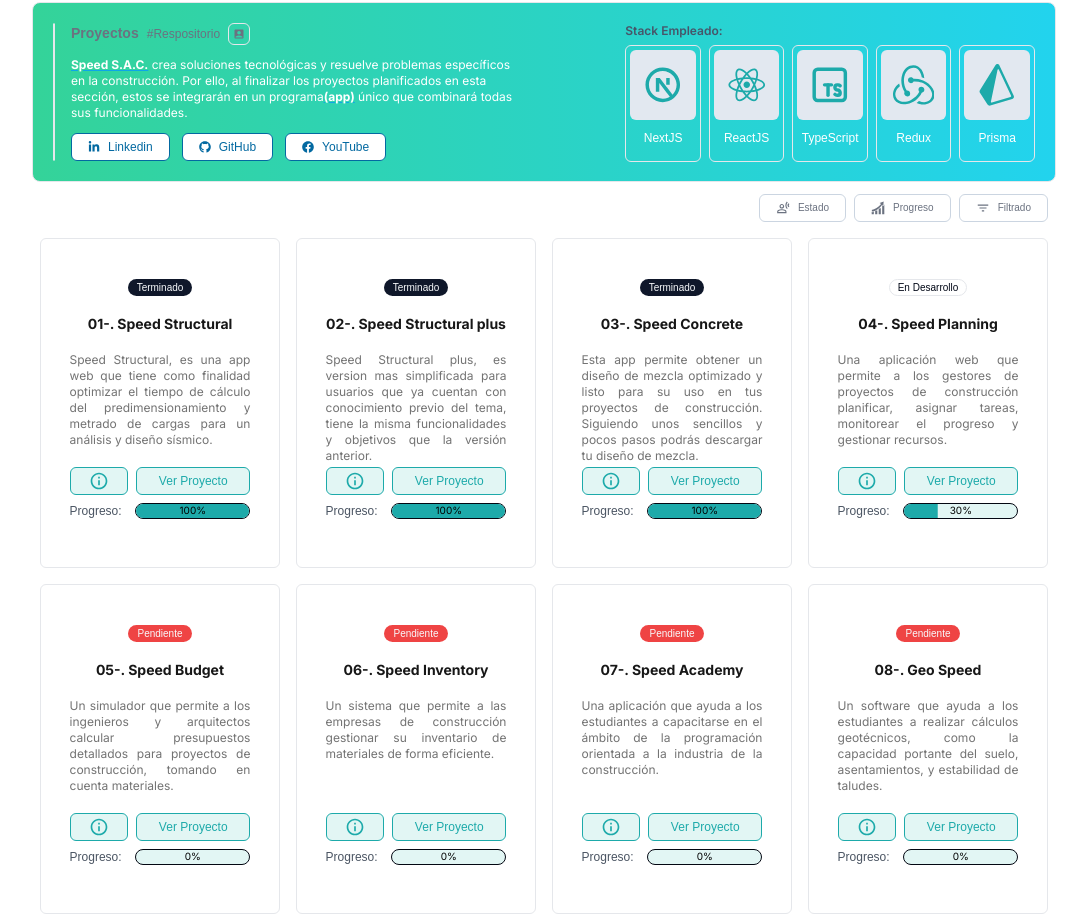
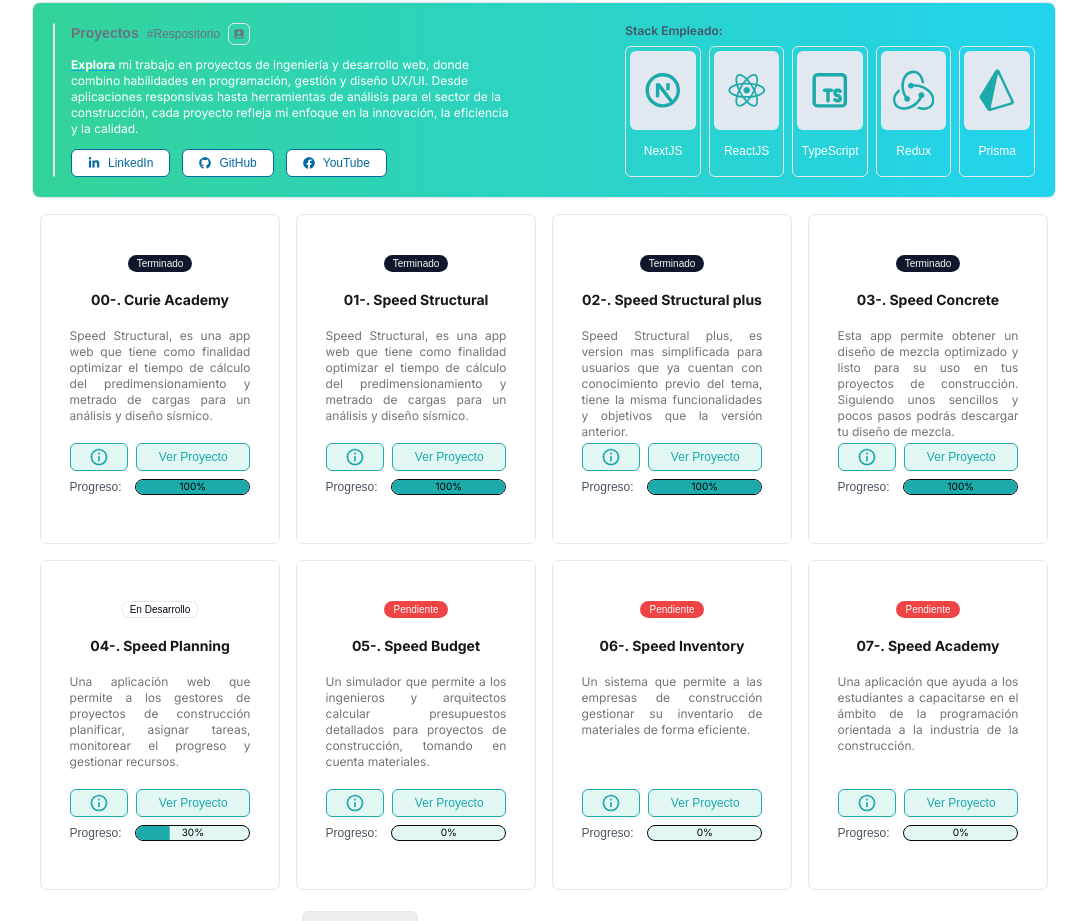
Before and after one commit to Yopax/Speed-Company, a Next.js app: page /proyectos in a window 1280 px wide. Shown: the part 70-991 px from the top of the page, without its empty margins (96-1183 px from the left). Built offline with nearby package versions, Linux system fonts and the light colour scheme.

Commit message:
Refactor project interface and add Embla Carousel package

```diff
--- a/src/app/proyectos/page.tsx
+++ b/src/app/proyectos/page.tsx
@@ -7,9 +7,8 @@
 import { MdAccountBox } from "react-icons/md";
 import ButtonLink from "@/components/02_Proyectos/ButtonLink";
 import ToolAcount from "@/components/02_Proyectos/ToolAcount";
-import { Button } from "@/components/ui/button";
-import { Link } from "lucide-react";
-import Filter from "@/components/02_Proyectos/Filter";
+import {Filter} from "@/components/02_Proyectos/Filter";
+
 
 function page() {
   return (
@@ -42,20 +41,15 @@
                   </div>
                   <div className="font-normal text-white max-[425px]:w-full py-3 max-[425px]:pt-3 max-[425px]:pb-0 inter">
                     <a className=" underline  decoration-sky-500 font-bold">
-                      Speed S.A.C.
+                    Explora
                     </a>{" "}
-                    crea soluciones tecnológicas y resuelve problemas
-                    específicos en la construcción. Por ello, al finalizar los
-                    proyectos planificados en esta sección, estos se integrarán
-                    en un programa
-                    <a
-                      target="_blank"
-                      href="https://speed-general-app.vercel.app/"
-                      className=" underline  decoration-sky-500 font-bold"
-                    >
-                      (app)
-                    </a>{" "}
-                    único que combinará todas sus funcionalidades.
+                    mi trabajo en proyectos de ingeniería y desarrollo
+                    web, donde combino habilidades en programación, gestión y
+                    diseño UX/UI. Desde aplicaciones responsivas hasta
+                    herramientas de análisis para el sector de la construcción,
+                    cada proyecto refleja mi enfoque en la innovación, la
+                    eficiencia y la calidad.
+
                   </div>
                   <ButtonLink />
                 </div>
@@ -71,7 +65,6 @@
             </div>
           </div>
         </div>
-        <Filter />
         <div className="w-[80%] mx-auto text-center items-center grid grid-cols-4 max-[1024px]:grid-cols-3 max-[768px]:grid-cols-2 max-[425px]:grid-cols-1 justify-center mt-2 mb-8">
           <CardProyect projects={initialData.proyectos} />
         </div>
--- a/src/components/02_Proyectos/ButtonLink.tsx
+++ b/src/components/02_Proyectos/ButtonLink.tsx
@@ -6,28 +6,26 @@
 
 function ButtonLink() {
   return (
-    <>
-      <div className="flex space-x-3 max-[425px]:hidden ">
-        <Button className=" border-sky-700 bg-white space-x-2 max-[425px]:text-text-xs">
-          <a href="#">
-            <FaLinkedinIn className="text-xs lnueva text-sky-700" />
-          </a>
-          <label className="text-xs lnueva text-sky-700">Linkedin</label>
+    <div className="flex space-x-3 max-[425px]:hidden">
+      <a href="https://www.linkedin.com/in/darli-barreto/" target="_blank" rel="noopener noreferrer">
+        <Button className="border-sky-700 bg-white space-x-2 max-[425px]:text-text-xs">
+          <FaLinkedinIn className="text-xs lnueva text-sky-700" />
+          <span className="text-xs lnueva text-sky-700">LinkedIn</span>
         </Button>
+      </a>
+      <a href="https://github.com/Yopax" target="_blank" rel="noopener noreferrer">
         <Button className="border-sky-700 bg-white space-x-2 max-[425px]:text-text-xs">
-          <a href="">
-            <FaGithub className="text-xs lnueva text-sky-700" />
-          </a>
-          <label className="text-xs lnueva text-sky-700">GitHub</label>
+          <FaGithub className="text-xs lnueva text-sky-700" />
+          <span className="text-xs lnueva text-sky-700">GitHub</span>
         </Button>
+      </a>
+      <a href="https://www.youtube.com/@DarliWBR" target="_blank" rel="noopener noreferrer">
         <Button className="border-sky-700 bg-white space-x-2 max-[425px]:text-text-xs">
-          <a href="">
-            <FaFacebook className="text-xs lnueva text-sky-700" />
-          </a>
-          <label className="text-xs lnueva text-sky-700">YouTube</label>
+          <FaFacebook className="text-xs lnueva text-sky-700" />
+          <span className="text-xs lnueva text-sky-700">YouTube</span>
         </Button>
-      </div>
-    </>
+      </a>
+    </div>
   );
 }
 
--- a/src/components/02_Proyectos/CardProyect.tsx
+++ b/src/components/02_Proyectos/CardProyect.tsx
@@ -1,9 +1,16 @@
-import React from "react";
+import React, { useState } from "react";
 import { Button } from "@/components/ui/button";
 import Link from "next/link";
 import { Badge } from "@/components/ui/badge";
 import { MdInfoOutline } from "react-icons/md";
 import { Progress } from "@/components/ui/progress";
+import {
+  Pagination,
+  PaginationContent,
+  PaginationItem,
+  PaginationNext,
+  PaginationPrevious,
+} from "@/components/ui/pagination";
 import { Project } from "@/interfaces";
 
 interface Props {
@@ -11,11 +18,38 @@
 }
 
 export const CardProyect = ({ projects }: Props) => {
+  const rowsPerPage = 8;
+  const [currentPage, setCurrentPage] = useState(1);
+  const [statusFilter, setStatusFilter] = useState<string>(""); // Estado del filtro
+
+  // Filtrar proyectos según el estado seleccionado
+  const filteredProjects = statusFilter
+    ? projects.filter((project) => project.status === statusFilter)
+    : projects;
+
+  const totalPages = Math.ceil(filteredProjects.length / rowsPerPage);
+  const currentProjects = filteredProjects.slice(
+    (currentPage - 1) * rowsPerPage,
+    currentPage * rowsPerPage
+  );
+
+  const handlePrevious = () => {
+    if (currentPage > 1) {
+      setCurrentPage(currentPage - 1);
+    }
+  };
+
+  const handleNext = () => {
+    if (currentPage < totalPages) {
+      setCurrentPage(currentPage + 1);
+    }
+  };
+
   return (
     <>
-      {projects.map((project) => (
+      {currentProjects.map((project) => (
         <div
-          key={project.slug}
+          key={project.id}
           className="flex mx-2 my-2 max-sm:mx-0 flex-col border items-center justify-center font-bold rounded-md h-[330px]"
         >
           <Badge variant={project.statuscolor}>{project.status}</Badge>
@@ -39,8 +73,9 @@
           </div>
           <div className="flex-col mx-auto space-x-2 w-[76%] my-2">
             <div className="w-full flex items-center">
-              <label className="text-xs text-start font-normal lnueva w-1/3 mr-2">Progreso:</label>
-
+              <label className="text-xs text-start font-normal lnueva w-1/3 mr-2">
+                Progreso:
+              </label>
               <div className="relative w-2/3">
                 <Progress
                   className="border border-gray-950 h-4 w-full"
@@ -57,6 +92,53 @@
           </div>
         </div>
       ))}
+
+      {/* Paginación */}
+      <div className="flex space-x-10 items-center justify-between">
+        <div className="flex justify-center my-4">
+          <Pagination>
+            <PaginationContent>
+              <PaginationItem>
+                <PaginationPrevious
+                  className={
+                    currentPage === 1
+                      ? "pointer-events-none opacity-50 text-black text-xs letratwo font-semibold"
+                      : undefined
+                  }
+                  onClick={handlePrevious}
+                />
+              </PaginationItem>
+
+              <PaginationItem>
+                <PaginationNext
+                  className={
+                    currentPage === totalPages
+                      ? "pointer-events-none opacity-50 "
+                      : undefined
+                  }
+                  onClick={handleNext}
+                />
+              </PaginationItem>
+            </PaginationContent>
+          </Pagination>
+        </div>
+        <div className="flex space-x-2 items-center ">
+          <p className="text-black text-xs letratwo font-semibold">Filtrado:</p>
+          <select
+            value={statusFilter}
+            onChange={(e) => {
+              setStatusFilter(e.target.value);
+              setCurrentPage(1); // Reiniciar la página al cambiar el filtro
+            }}
+            className="border text-black text-xs letratwo font-semibold rounded-md p-2"
+          >
+            <option value="">Todos</option>
+            <option value="Terminado">Terminado</option>
+            <option value="Pendiente">Pendiente</option>
+            <option value="En Desarrollo">En Desarrollo</option>
+          </select>
+        </div>
+      </div>
     </>
   );
 };
--- a/src/components/02_Proyectos/Filter.tsx
+++ b/src/components/02_Proyectos/Filter.tsx
@@ -1,45 +1,54 @@
 import React from "react";
-import { Button } from "../ui/button";
-import { MdFilterList } from "react-icons/md";
-import { MdOutlineSpatialTracking } from "react-icons/md";
-import { GiProgression } from "react-icons/gi";
+import { useState } from "react"
+import { Project } from "@/interfaces";
 
-function Filter() {
+interface Props {
+  projects: Project[];
+}
+
+export  const Filter = ({ projects }: Props) => {
+  const rowsPerPage = 8;
+  const [currentPage, setCurrentPage] = useState(1);
+  const [statusFilter, setStatusFilter] = useState<string>(""); // Estado del filtro
+
+  // Filtrar proyectos según el estado seleccionado
+  const filteredProjects = statusFilter
+    ? projects.filter(project => project.status === statusFilter)
+    : projects;
+
+  const totalPages = Math.ceil(filteredProjects.length / rowsPerPage);
+  const currentProjects = filteredProjects.slice((currentPage - 1) * rowsPerPage, currentPage * rowsPerPage);
+
+  const handlePrevious = () => {
+    if (currentPage > 1) {
+      setCurrentPage(currentPage - 1);
+    }
+  };
+
+  const handleNext = () => {
+    if (currentPage < totalPages) {
+      setCurrentPage(currentPage + 1);
+    }
+  };
+
+
   return (
     <>
-      <div className="flex max-[425px]:flex-col px-2 max-[425px]:px-0 w-[80%] mt-3 justify-between mx-auto space-x-2 max-[425px]:space-x-0 items-center">
-        <div className="flex space-x-2 items-center">
-          <p className="text-black dark:text-white text-lg lnueva font-bold max-[425px]:mb-2"></p>
-        </div>
-        <div className="flex space-x-2">
-          <Button className="border-slate-300 max-[425px]:border bg-white ">
-            <a className="flex space-x-2 items-center text-gray-500" href="#">
-              <MdOutlineSpatialTracking className="max-[425px]:hidden" />
-              <label className="max-[425px]:text-[10px] font-normal text-[10px]">
-                Estado
-              </label>{" "}
-            </a>
-          </Button>
-          <Button className="border-slate-300 max-[425px]:border bg-white ">
-            <a className="flex space-x-2 items-center text-gray-500" href="#">
-              <GiProgression className="max-[425px]:hidden" />
-              <label className="max-[425px]:text-[10px] font-normal text-[10px]">
-                Progreso
-              </label>
-            </a>
-          </Button>
-          <Button className="border-slate-300 max-[425px]:border bg-white ">
-            <a className="flex space-x-2 items-center text-gray-500" href="#">
-              <MdFilterList className="max-[425px]:hidden" />
-              <label className="max-[425px]:text-[10px] font-normal text-[10px]">
-                Filtrado
-              </label>
-            </a>
-          </Button>
-        </div>
+      <div className="mb-4">
+        <select
+          value={statusFilter}
+          onChange={(e) => {
+            setStatusFilter(e.target.value);
+            setCurrentPage(1); // Reiniciar la página al cambiar el filtro
+          }}
+          className="border rounded-md p-2"
+        >
+          <option value="">Todos</option>
+          <option value="Terminado">Terminado</option>
+          <option value="Pendiente">Pendiente</option>
+          <option value="En Desarrollo">En Desarrollo</option>
+        </select>
       </div>
     </>
   );
-}
-
-export default Filter;
+};
--- /dev/null
+++ b/src/components/ui/pagination.tsx
@@ -0,0 +1,117 @@
+import * as React from "react"
+import { ChevronLeft, ChevronRight, MoreHorizontal } from "lucide-react"
+
+import { cn } from "@/lib/utils"
+import { ButtonProps, buttonVariants } from "@/components/ui/button"
+
+const Pagination = ({ className, ...props }: React.ComponentProps<"nav">) => (
+  <nav
+    role="navigation"
+    aria-label="pagination"
+    className={cn("mx-auto flex w-full justify-center", className)}
+    {...props}
+  />
+)
+Pagination.displayName = "Pagination"
+
+const PaginationContent = React.forwardRef<
+  HTMLUListElement,
+  React.ComponentProps<"ul">
+>(({ className, ...props }, ref) => (
+  <ul
+    ref={ref}
+    className={cn("flex flex-row items-center gap-1", className)}
+    {...props}
+  />
+))
+PaginationContent.displayName = "PaginationContent"
+
+const PaginationItem = React.forwardRef<
+  HTMLLIElement,
+  React.ComponentProps<"li">
+>(({ className, ...props }, ref) => (
+  <li ref={ref} className={cn("", className)} {...props} />
+))
+PaginationItem.displayName = "PaginationItem"
+
+type PaginationLinkProps = {
+  isActive?: boolean
+} & Pick<ButtonProps, "size"> &
+  React.ComponentProps<"a">
+
+const PaginationLink = ({
+  className,
+  isActive,
+  size = "icon",
+  ...props
+}: PaginationLinkProps) => (
+  <a
+    aria-current={isActive ? "page" : undefined}
+    className={cn(
+      buttonVariants({
+        variant: isActive ? "outline" : "ghost",
+        size,
+      }),
+      className
+    )}
+    {...props}
+  />
+)
+PaginationLink.displayName = "PaginationLink"
+
+const PaginationPrevious = ({
+  className,
+  ...props
+}: React.ComponentProps<typeof PaginationLink>) => (
+  <PaginationLink
+    aria-label="Go to previous page"
+    size="default"
+    className={cn("gap-1 pl-2.5", className)}
+    {...props}
+  >
+    <ChevronLeft className="h-4 w-4" />
+    <span className="text-black text-xs letratwo font-semibold">Previous</span>
+  </PaginationLink>
+)
+PaginationPrevious.displayName = "PaginationPrevious"
+
+const PaginationNext = ({
+  className,
+  ...props
+}: React.ComponentProps<typeof PaginationLink>) => (
+  <PaginationLink
+    aria-label="Go to next page"
+    size="default"
+    className={cn("gap-1 pr-2.5", className)}
+    {...props}
+  >
+    <span className="text-black text-xs letratwo font-semibold">Next</span>
+    <ChevronRight className="h-4 w-4" />
+  </PaginationLink>
+)
+PaginationNext.displayName = "PaginationNext"
+
+const PaginationEllipsis = ({
+  className,
+  ...props
+}: React.ComponentProps<"span">) => (
+  <span
+    aria-hidden
+    className={cn("flex h-9 w-9 items-center justify-center", className)}
+    {...props}
+  >
+    <MoreHorizontal className="h-4 w-4" />
+    <span className="sr-only">More pages</span>
+  </span>
+)
+PaginationEllipsis.displayName = "PaginationEllipsis"
+
+export {
+  Pagination,
+  PaginationContent,
+  PaginationEllipsis,
+  PaginationItem,
+  PaginationLink,
+  PaginationNext,
+  PaginationPrevious,
+}
--- /dev/null
+++ b/src/components/ui/table.tsx
@@ -0,0 +1,117 @@
+import * as React from "react"
+
+import { cn } from "@/lib/utils"
+
+const Table = React.forwardRef<
+  HTMLTableElement,
+  React.HTMLAttributes<HTMLTableElement>
+>(({ className, ...props }, ref) => (
+  <div className="relative w-full overflow-auto">
+    <table
+      ref={ref}
+      className={cn("w-full caption-bottom text-sm", className)}
+      {...props}
+    />
+  </div>
+))
+Table.displayName = "Table"
+
+const TableHeader = React.forwardRef<
+  HTMLTableSectionElement,
+  React.HTMLAttributes<HTMLTableSectionElement>
+>(({ className, ...props }, ref) => (
+  <thead ref={ref} className={cn("[&_tr]:border-b", className)} {...props} />
+))
+TableHeader.displayName = "TableHeader"
+
+const TableBody = React.forwardRef<
+  HTMLTableSectionElement,
+  React.HTMLAttributes<HTMLTableSectionElement>
+>(({ className, ...props }, ref) => (
+  <tbody
+    ref={ref}
+    className={cn("[&_tr:last-child]:border-0", className)}
+    {...props}
+  />
+))
+TableBody.displayName = "TableBody"
+
+const TableFooter = React.forwardRef<
+  HTMLTableSectionElement,
+  React.HTMLAttributes<HTMLTableSectionElement>
+>(({ className, ...props }, ref) => (
+  <tfoot
+    ref={ref}
+    className={cn(
+      "border-t bg-muted/50 font-medium [&>tr]:last:border-b-0",
+      className
+    )}
+    {...props}
+  />
+))
+TableFooter.displayName = "TableFooter"
+
+const TableRow = React.forwardRef<
+  HTMLTableRowElement,
+  React.HTMLAttributes<HTMLTableRowElement>
+>(({ className, ...props }, ref) => (
+  <tr
+    ref={ref}
+    className={cn(
+      "border-b transition-colors hover:bg-muted/50 data-[state=selected]:bg-muted",
+      className
+    )}
+    {...props}
+  />
+))
+TableRow.displayName = "TableRow"
+
+const TableHead = React.forwardRef<
+  HTMLTableCellElement,
+  React.ThHTMLAttributes<HTMLTableCellElement>
+>(({ className, ...props }, ref) => (
+  <th
+    ref={ref}
+    className={cn(
+      "h-12 px-4 text-left align-middle font-medium text-muted-foreground [&:has([role=checkbox])]:pr-0",
+      className
+    )}
+    {...props}
+  />
+))
+TableHead.displayName = "TableHead"
+
+const TableCell = React.forwardRef<
+  HTMLTableCellElement,
+  React.TdHTMLAttributes<HTMLTableCellElement>
+>(({ className, ...props }, ref) => (
+  <td
+    ref={ref}
+    className={cn("p-4 align-middle [&:has([role=checkbox])]:pr-0", className)}
+    {...props}
+  />
+))
+TableCell.displayName = "TableCell"
+
+const TableCaption = React.forwardRef<
+  HTMLTableCaptionElement,
+  React.HTMLAttributes<HTMLTableCaptionElement>
+>(({ className, ...props }, ref) => (
+  <caption
+    ref={ref}
+    className={cn("mt-4 text-sm text-muted-foreground", className)}
+    {...props}
+  />
+))
+TableCaption.displayName = "TableCaption"
+
+export {
+  Table,
+  TableHeader,
+  TableBody,
+  TableFooter,
+  TableHead,
+  TableRow,
+  TableCell,
+  TableCaption,
+}
--- a/src/interfaces/project.ts
+++ b/src/interfaces/project.ts
@@ -1,4 +1,6 @@
 export interface Project {
+
+    id: number;
     slug: string;
     status: "Terminado"|"Pendiente"| "En Desarrollo";
     title: string;
--- a/src/seed/seed.ts
+++ b/src/seed/seed.ts
@@ -1,4 +1,6 @@
 interface SeedProject {
+
+  id: number;
   slug: string;
   status: "Terminado" | "Pendiente" | "En Desarrollo";
   title: string;
@@ -21,6 +23,22 @@
 export const initialData: SeedData = {
   proyectos: [
     {
+      id: 1,
+      title: "00-. Curie Academy",
+      description:
+        "Speed Structural, es una app web que tiene como finalidad optimizar el tiempo de cálculo del predimensionamiento y metrado de cargas para un análisis y diseño sísmico.",
+      status: "Terminado",
+      images: ["a1.jpg"],
+      inStock: 7,
+      progres: 100,
+      proti: "100",
+      url: "https://speedstructural.vercel.app/calculos/analisis",
+      stack: ["React", "js", "nextjs", "zustand", "tailwincss"],
+      slug: "speed_structural",
+      statuscolor: "default",
+    },
+    {
+      id: 2,
       title: "01-. Speed Structural",
       description:
         "Speed Structural, es una app web que tiene como finalidad optimizar el tiempo de cálculo del predimensionamiento y metrado de cargas para un análisis y diseño sísmico.",
@@ -35,6 +53,7 @@
       statuscolor: "default",
     },
     {
+      id: 3,
       title: "02-. Speed Structural plus",
       description:
         "Speed Structural plus, es version mas simplificada para usuarios que ya cuentan con conocimiento previo del tema, tiene la misma funcionalidades y objetivos que la versión anterior.",
@@ -49,6 +68,7 @@
       statuscolor: "default",
     },
     {
+      id:4,
       title: "03-. Speed Concrete",
       description:
         "Esta app permite obtener un diseño de mezcla optimizado y listo para su uso en tus proyectos de construcción. Siguiendo unos sencillos y pocos pasos podrás descargar tu diseño de mezcla.",
@@ -63,6 +83,7 @@
       statuscolor: "default",
     },
     {
+      id:5,
       title: "04-. Speed Planning",
       description:
         "Una aplicación web que permite a los gestores de proyectos de construcción planificar, asignar tareas, monitorear el progreso y gestionar recursos.",
@@ -77,6 +98,7 @@
       statuscolor: "outline",
     },
     {
+      id:6,
       title: "05-. Speed Budget",
       description:
         "Un simulador que permite a los ingenieros y arquitectos calcular presupuestos detallados para proyectos de construcción, tomando en cuenta materiales.",
@@ -91,6 +113,7 @@
       statuscolor: "destructive",
     },
     {
+      id:7,
       title: "06-. Speed Inventory",
       description:
         "Un sistema que permite a las empresas de construcción gestionar su inventario de materiales de forma eficiente.",
@@ -105,6 +128,7 @@
       statuscolor: "destructive",
     },
     {
+      id:8,
       title: "07-. Speed Academy",
       description:
         "Una aplicación que ayuda a los estudiantes a capacitarse en el ámbito de la programación orientada a la industria de la construcción.",
@@ -119,6 +143,7 @@
       statuscolor: "destructive",
     },
     {
+      id:9,
       title: "08-. Geo Speed",
       description:
         "Un software que ayuda a los estudiantes a realizar cálculos geotécnicos, como la capacidad portante del suelo, asentamientos, y estabilidad de taludes.",
@@ -133,6 +158,7 @@
       statuscolor: "destructive",
     },
     {
+      id:10,
       title: "09-. Speed Materials",
       description:
         "Una aplicación que permite a los estudiantes calcular la cantidad de materiales necesarios para un proyecto, incluyendo concreto, acero, ladrillos, y otros.",
```
